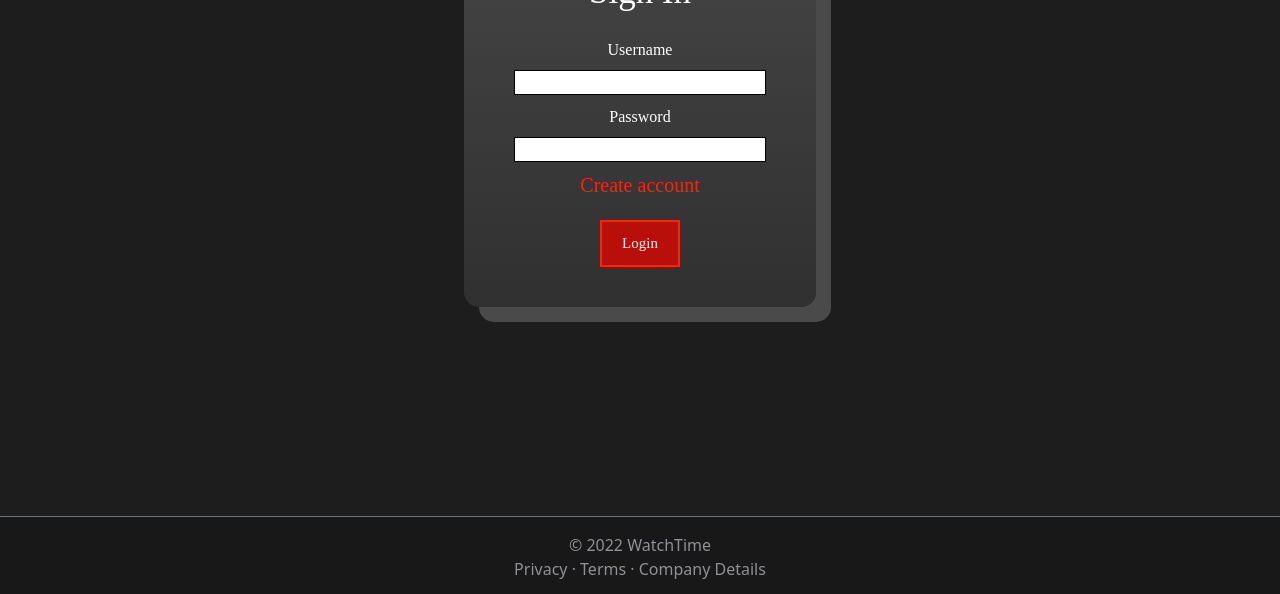
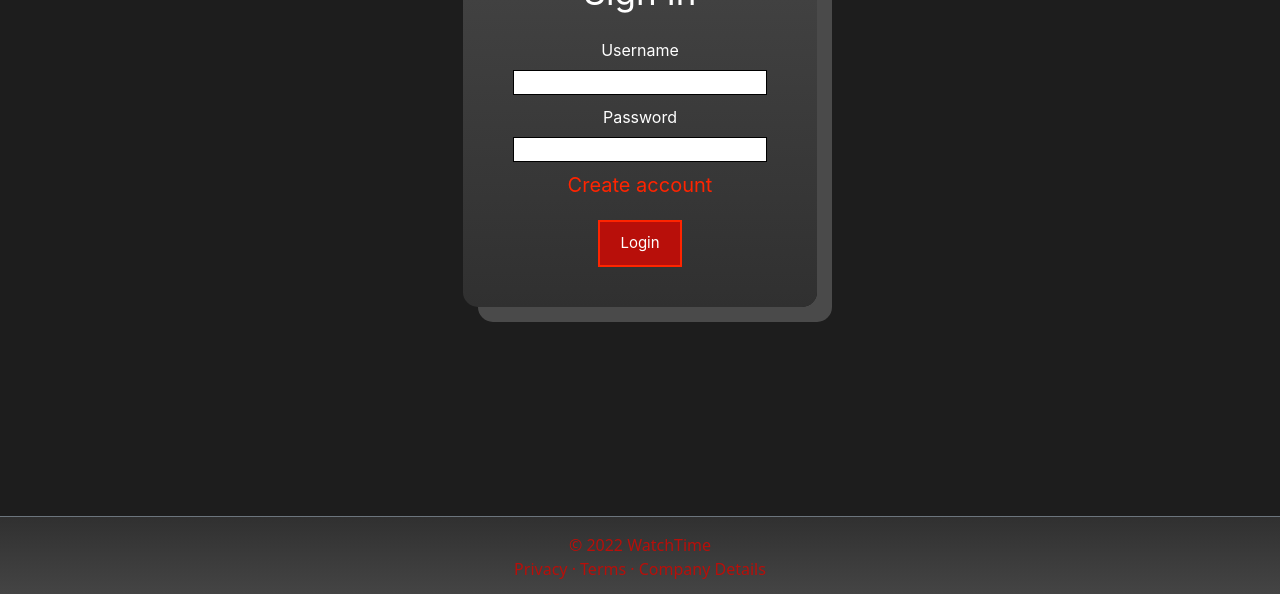
Before and after one commit to whokegard/watchtime, a React (Create React App) app in the folder src/frontend/: page /signin in a window 1280 px wide. Shown: the part 284-878 px from the top of the page. Built offline with nearby package versions, Linux system fonts and the light colour scheme; no server answers.

Commit message:
Frontend: Changed color on the footer. Changed the font for the body and its color + some additional css configurations.

```diff
--- a/src/frontend/src/App.css
+++ b/src/frontend/src/App.css
@@ -2,8 +2,20 @@
   --watchtime-color: linear-gradient(#454545, #303030);
   --primary-color: #b80f0a;
   --btn-color-hover: #ff2400;
-  --secondary-color: #fff;
+  --secondary-color: #f7f7f7;
   --third-color: #000;
+}
+
+html {
+  background: #1d1d1d;
+  min-width: 320px;
+  height: 100%;
+}
+
+body {
+  font-family: -apple-system, BlinkMacSystemFont, "Segoe UI", Roboto, Oxygen,
+  Ubuntu, Cantarell, "Open Sans", "Helvetica Neue", sans-serif;
+  color: var(--primary-color);
 }
 
 .dark-theme {
--- a/src/frontend/src/components/general/Footer.js
+++ b/src/frontend/src/components/general/Footer.js
@@ -3,10 +3,10 @@
 
 const Footer = () => {
     return (
-        <div className="text-center" style={{ background: "#181818" }}>
+        <div className="text-center" style={{ background: "linear-gradient(#303030, #454545)" }}>
             <Card.Body className="border-top border-secondary"
             >
-                <Card.Text style={{ color: "#909096" }}>
+                <Card.Text style={{ color: "var(--primary-color)" }}>
                     &copy; 2022 WatchTime<br></br> Privacy · Terms ·
                     Company Details
                 </Card.Text>
--- a/src/frontend/src/css/SignIn.css
+++ b/src/frontend/src/css/SignIn.css
@@ -1,5 +1,6 @@
 .signin {
-    font-family: SignikaSC;
+    font-family: -apple-system, BlinkMacSystemFont, "Segoe UI", Roboto, Oxygen,
+    Ubuntu, Cantarell, "Open Sans", "Helvetica Neue", sans-serif;
     display: flex;
     align-items: center;
     justify-content: center;
@@ -12,7 +13,12 @@
 .loginForm {
     height: 25px;
     border: 1px solid rgb(0, 0, 0);
-    font-family: Cambria, Cochin, Georgia, Times, "Times New Roman", serif;
+    font-family: -apple-system, BlinkMacSystemFont, "Segoe UI", Roboto, Oxygen,
+    Ubuntu, Cantarell, "Open Sans", "Helvetica Neue", sans-serif;
+}
+
+.loginForm:focus {
+    outline: none;
 }
 
 input[type="submit"] {
@@ -48,7 +54,8 @@
 .error {
     color: var(--primary-color);
     font-size: 12px;
-    font-family: Cambria, Cochin, Georgia, Times, "Times New Roman", serif;
+    font-family: -apple-system, BlinkMacSystemFont, "Segoe UI", Roboto, Oxygen,
+    Ubuntu, Cantarell, "Open Sans", "Helvetica Neue", sans-serif;
 }
 
 .title {
```
